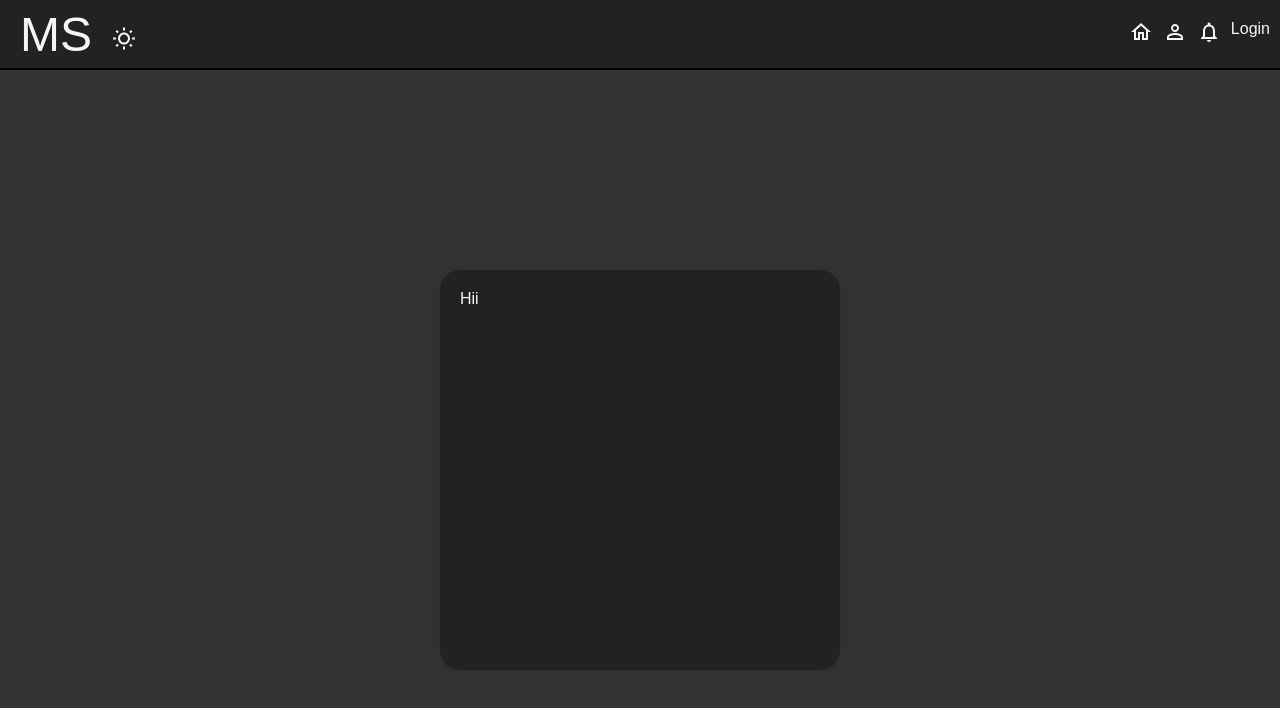
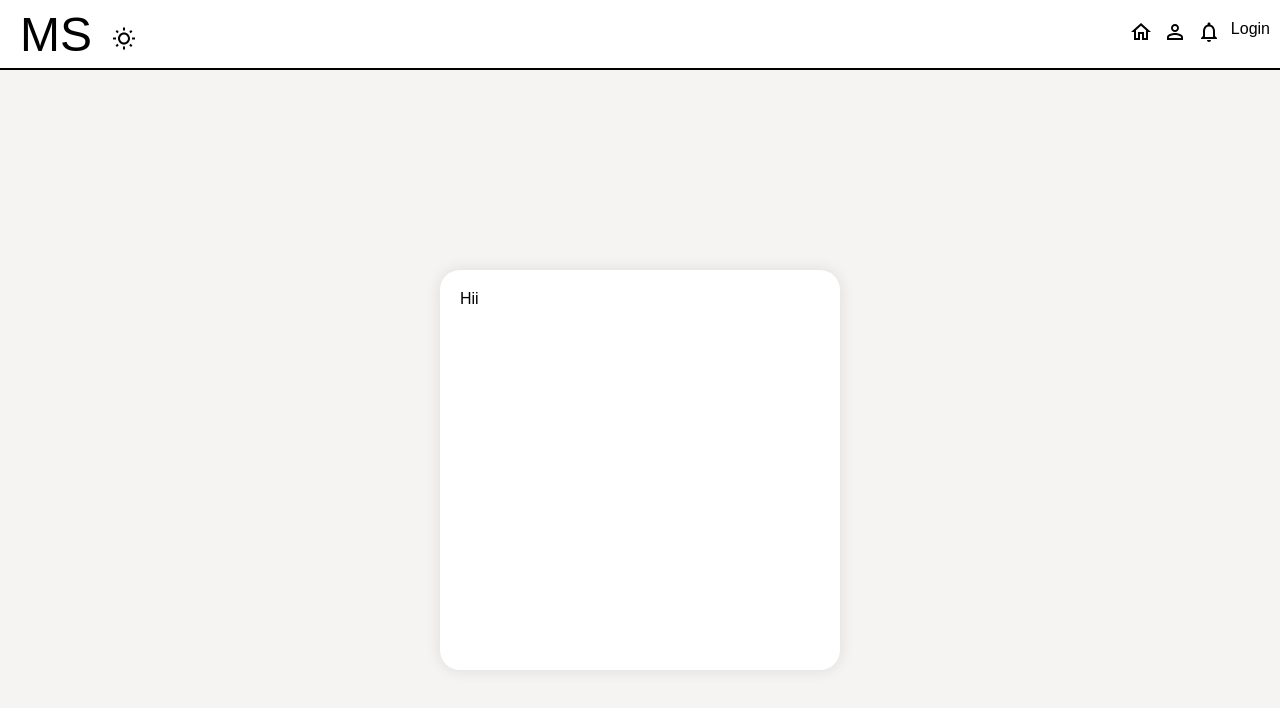
Before and after one commit to ProperPoe/SocialMedia-app, a React (Create React App) app in the folder Client/my-app/: page / in a window 1280 px wide. Shown: the top 708 px of the page. Built offline with nearby package versions, Linux system fonts and the light colour scheme.

Commit message:
Used React context to store dark mode and light mode boolean in local storage. Dark mode and light successfully implemented in the project

```diff
--- a/Client/my-app/src/App.js
+++ b/Client/my-app/src/App.js
@@ -6,11 +6,15 @@
 import Login from "././components/Auth/Login";
 import Register from "././components/Auth/Register";
 import Profile from "./components/Profile/Profile";
+import { useContext } from "react";
+import { DarkModeContext } from "././context/darkModeContext";
 
 function App() {
+  const {darkMode} = useContext(DarkModeContext)
+
   const Layout = () => {
     return(
-      <div className="theme-dark">
+      <div className={`theme-${darkMode ? "dark" : "light"}`}>
         <Navbar />
         <Outlet />
       </div>
--- a/Client/my-app/src/components/Navbar/Navbar.jsx
+++ b/Client/my-app/src/components/Navbar/Navbar.jsx
@@ -1,4 +1,4 @@
-import React from 'react'
+import React, { useContext } from 'react'
 import { Link } from 'react-router-dom'
 import './Navbar.scss'
 import HomeOutlinedIcon from '@mui/icons-material/HomeOutlined'
@@ -6,9 +6,13 @@
 import WbSunnyOutlinedIcon from '@mui/icons-material/WbSunnyOutlined'
 import NotificationsOutlinedIcon from '@mui/icons-material/NotificationsOutlined'
 import PersonOutlinedIcon from '@mui/icons-material/PersonOutlineOutlined'
+import { DarkModeContext } from '../../context/darkModeContext'
 
 
 function Navbar() {
+
+    const {toggle, darkMode} = useContext(DarkModeContext)
+
     return (
         <>
         <div className='navbar-container'>
@@ -16,7 +20,7 @@
                 <Link to="/" style={{textDecoration: "none"}}>
                     <span>MS</span>
                 </Link>
-                <WbSunnyOutlinedIcon />
+                {darkMode ? <DarkModeOutlinedIcon onClick={toggle} /> : <WbSunnyOutlinedIcon onClick={toggle} />}
             </div>
             <div>
                 <ul>
--- /dev/null
+++ b/Client/my-app/src/context/darkModeContext.js
@@ -0,0 +1,21 @@
+import { createContext, useEffect, useState } from "react";
+
+export const DarkModeContext = createContext();
+
+export const DarkModeContextProvider = ({children}) => {
+    const [darkMode, setDarkMode] = useState(
+        JSON.parse(localStorage.getItem("darkMode")) || false
+        );
+
+    const toggle = () => {
+        setDarkMode(!darkMode)
+    }
+
+    useEffect(()=> {
+        localStorage.setItem("darkMode", darkMode)
+    }, [darkMode])
+
+    return(
+        <DarkModeContext.Provider value={{darkMode, toggle}}>{children}</DarkModeContext.Provider>
+    )
+};
--- a/Client/my-app/src/index.js
+++ b/Client/my-app/src/index.js
@@ -1,12 +1,15 @@
 import React from 'react';
 import ReactDOM from 'react-dom/client';
 import App from './App';
+import { DarkModeContextProvider } from '././context/darkModeContext';
 
 
 const root = ReactDOM.createRoot(document.getElementById('root'));
 root.render(
   <React.StrictMode>
-    <App />
+    <DarkModeContextProvider>
+      <App />
+    </DarkModeContextProvider>
   </React.StrictMode>
 );
 
```
